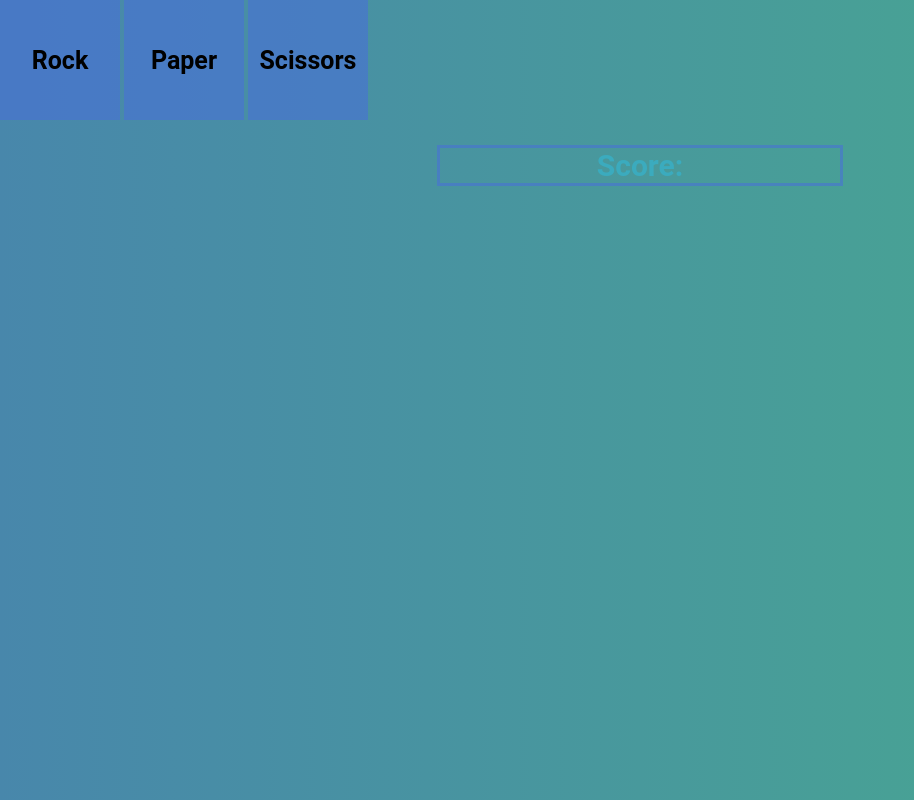
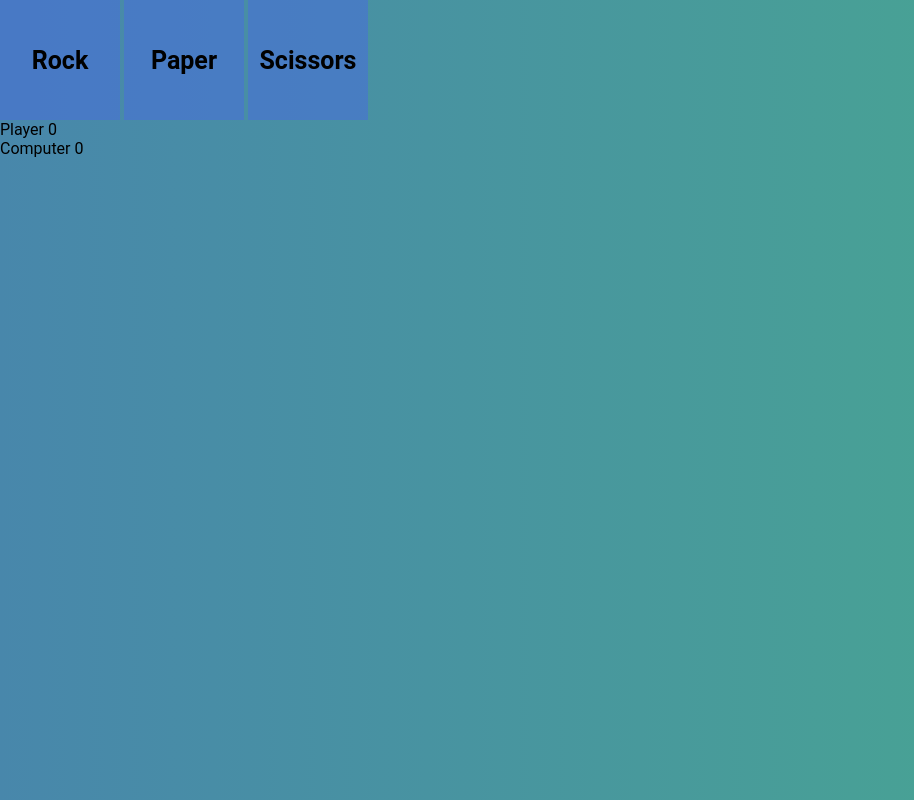
Before and after one commit to Lt-AldoRaine/rock-paper-scissors, a plain HTML site: page index.html in a window 1280 px wide. Shown: the whole page, without its empty margins (0-914 px from the left). Drawn offline with Linux system fonts and the light colour scheme.

Commit message:
Add results conatiner and computer/player score spans

```diff
--- a/index.html
+++ b/index.html
@@ -9,16 +9,23 @@
     <title>Rock Paper Scissors</title>
 </head>
 <body>
-    <div class="buttons">
+    <div class="selections">
         <button id="choices" data-choice="rock">Rock</button>
         <button id="choices" data-choice="paper">Paper</button>
         <button id="choices" data-choice="scissors">Scissors</button>
     </div>
 
-    <div id = 'container'>Score: </div>
+    <div id = 'results'>
+        <div>
+            Player
+            <span class="result-score" data-player-score>0</span>
+        </div>
+        <div data-final-column>
+            Computer
+            <span class="result-score" data-computer-score>0</span>
+        </div>
+    </div>
 
-    <div id="selections"></div>
-
-    <div id="winner"></div>
+    </div>
 </body>
 </html>
```
